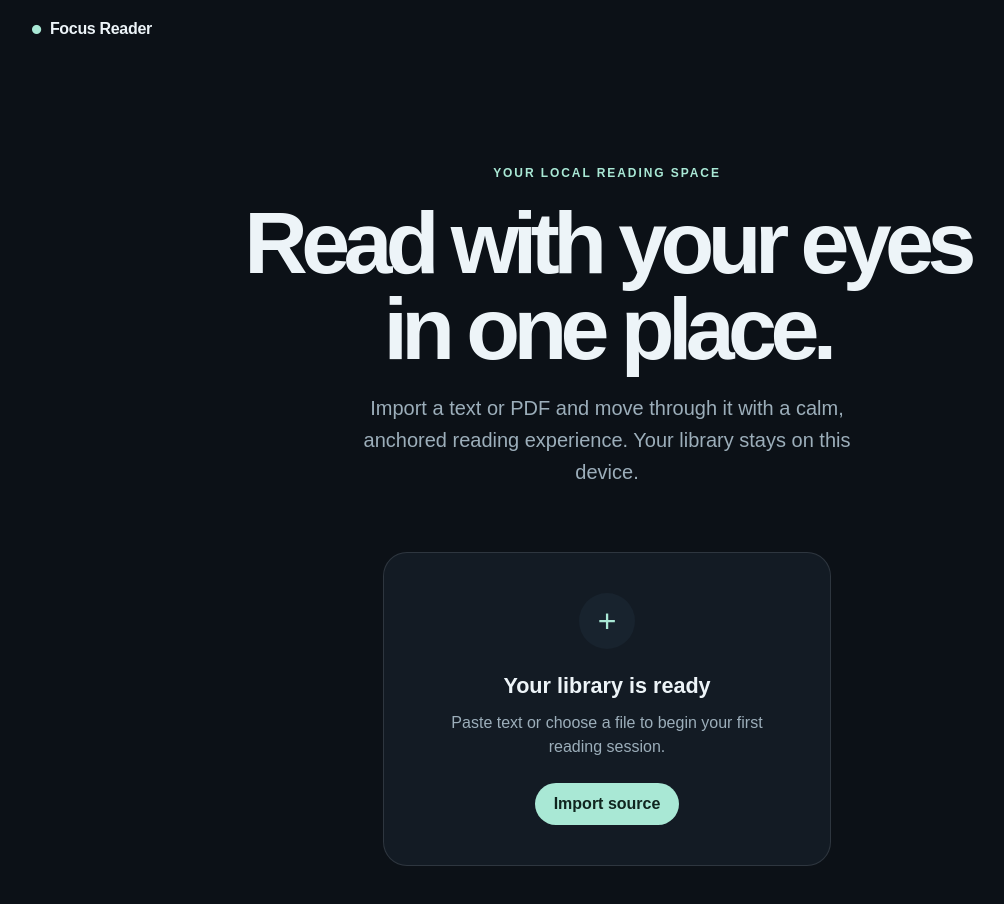
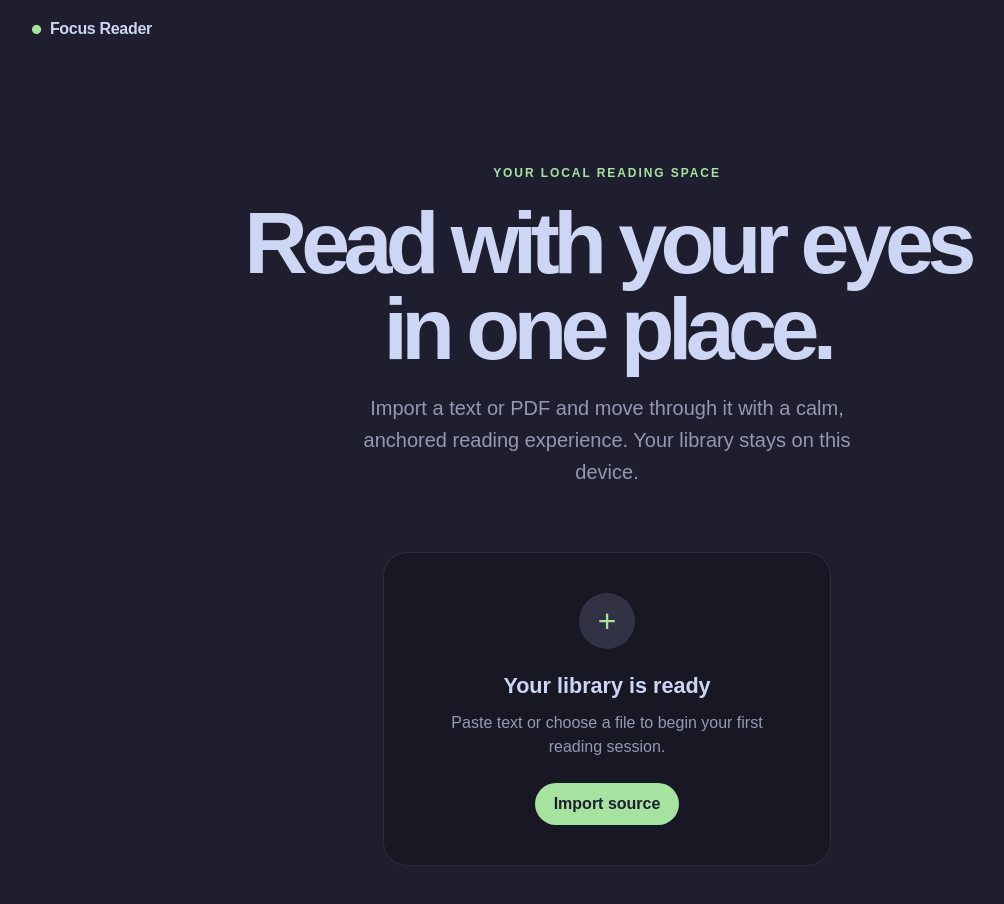
Before and after one commit to hggmarks/dread, a Next.js app: page / in a window 1280 px wide. Shown: the top 904 px of the page, without its empty margins (33-1037 px from the left). Built offline with nearby package versions, Linux system fonts and the light colour scheme.

Commit message:
Redesign Focus Reader with a minimalist reading interface

```diff
--- a/app/globals.css
+++ b/app/globals.css
@@ -1,13 +1,14 @@
 :root {
   color-scheme: dark;
-  --background: #0c1117;
-  --surface: #131b24;
-  --surface-raised: #18232e;
-  --text: #edf4f8;
-  --muted: #9caeba;
-  --accent: #a9e8d5;
-  --accent-ink: #10251f;
-  --border: rgba(237, 244, 248, 0.12);
+  --background: #1e1e2e;
+  --surface: #181825;
+  --surface-raised: #313244;
+  --text: #cdd6f4;
+  --muted: #9399b2;
+  --subtle: #6c7086;
+  --accent: #a6e3a1;
+  --accent-ink: #1e1e2e;
+  --border: rgba(205, 214, 244, 0.1);
 }
 
 * {
@@ -272,19 +273,10 @@ textarea.text-input {
 }
 
 .reader {
-  margin: clamp(3rem, 10vh, 7rem) auto 0;
-  max-width: 52rem;
-  padding: 0 1rem 4rem;
-}
-
-.reader[data-theme="light"] {
-  --background: #f5f7f6;
-  --surface: #ffffff;
-  --surface-raised: #e7efeb;
-  --text: #14211d;
-  --muted: #52635d;
-  --border: rgba(20, 33, 29, 0.16);
-  --accent-ink: #10251f;
+  display: flex;
+  flex-direction: column;
+  min-height: calc(100vh - 2.5rem);
+  padding: 0 clamp(1rem, 4vw, 4rem) 2rem;
 }
 
 .reader-toolbar,
@@ -294,30 +286,58 @@ textarea.text-input {
   justify-content: space-between;
 }
 
+.reader-toolbar {
+  border-bottom: 1px solid var(--border);
+  margin: 0 auto;
+  max-width: 72rem;
+  padding: 1rem 0;
+  width: 100%;
+}
+
+.reader-nav-link {
+  background: transparent;
+  border: 0;
+  color: var(--muted);
+  padding: 0.35rem 0;
+}
+
+.reader-nav-link:hover,
+.reader-nav-link:focus-visible {
+  color: var(--text);
+}
+
 .mode-switch {
-  background: var(--surface);
-  border: 1px solid var(--border);
-  border-radius: 999px;
   display: flex;
-  padding: 0.25rem;
+  gap: 1rem;
 }
 
 .mode-switch button {
   background: transparent;
   border: 0;
-  border-radius: 999px;
   color: var(--muted);
-  padding: 0.5rem 0.75rem;
+  padding: 0.35rem 0;
 }
 
 .mode-switch .mode-active {
-  background: var(--surface-raised);
+  border-bottom: 2px solid var(--accent);
   color: var(--text);
 }
 
+.reader-kicker {
+  color: var(--subtle);
+  font-size: 0.72rem;
+  letter-spacing: 0.14em;
+  margin: clamp(2rem, 6vh, 4rem) auto 0;
+  text-transform: uppercase;
+}
+
 .reader > h2 {
-  font-size: clamp(2rem, 5vw, 3.5rem);
-  margin: 0.5rem 0 2rem;
+  color: var(--muted);
+  font-size: 1rem;
+  font-weight: 500;
+  margin: 0.5rem auto 0;
+  max-width: 72rem;
+  text-align: center;
 }
 
 .conventional-text {
@@ -344,13 +364,12 @@ textarea.text-input {
 }
 
 .navigation-panel {
-  background: var(--surface);
-  border: 1px solid var(--border);
-  border-radius: 1rem;
   display: grid;
   gap: 1rem;
-  margin: 1.5rem 0;
-  padding: 1rem;
+  margin: 1rem auto 0;
+  max-width: 72rem;
+  padding: 0;
+  width: 100%;
 }
 
 .navigation-panel > label,
@@ -391,23 +410,57 @@ textarea.text-input {
 
 .focus-stage {
   align-items: center;
-  display: flex;
-  font-size: clamp(3rem, 12vw, 8rem);
+  display: grid;
+  flex: 1;
+  font-size: clamp(2.8rem, 9vw, 7rem);
   font-weight: 700;
-  justify-content: center;
-  letter-spacing: -0.06em;
-  min-height: 45vh;
+  gap: clamp(1rem, 3vw, 3rem);
+  grid-template-columns: minmax(0, 1fr) minmax(8rem, 1.5fr) minmax(0, 1fr);
+  letter-spacing: -0.07em;
+  margin: 0 auto;
+  max-width: 72rem;
+  min-height: min(58vh, 38rem);
   text-align: center;
   transform: scale(var(--reader-scale, 1));
+  width: 100%;
 }
 
-.focus-stage span {
-  position: absolute;
-  left: var(--reader-anchor, 50%);
-  transform: translateX(-50%);
+.focus-word {
+  color: var(--text);
+  min-width: 0;
+  white-space: nowrap;
+}
+
+.focus-word strong {
+  color: var(--accent);
+  font-weight: 700;
+}
+
+.context-word {
+  color: var(--subtle);
+  font-size: 0.38em;
+  font-weight: 500;
+  letter-spacing: -0.04em;
+  overflow: hidden;
+  text-overflow: ellipsis;
+  white-space: nowrap;
+}
+
+.context-word-previous {
+  text-align: right;
+}
+
+.context-word-next {
+  text-align: left;
 }
 
 .reader-controls {
+  align-items: center;
+  background: rgba(24, 24, 37, 0.92);
+  border-top: 1px solid var(--border);
+  gap: 1rem;
+  margin: auto -1rem 0;
+  padding: 0.75rem 1rem;
   transition: opacity 180ms ease;
 }
 
@@ -416,12 +469,13 @@ textarea.text-input {
   pointer-events: none;
 }
 
-.reader-controls {
-  background: var(--surface);
-  border: 1px solid var(--border);
-  border-radius: 1rem;
-  gap: 1rem;
-  padding: 1rem;
+.secondary-reader-controls {
+  transition: opacity 180ms ease;
+}
+
+.secondary-reader-controls.controls-hidden {
+  opacity: 0;
+  pointer-events: none;
 }
 
 .reader-controls label {
@@ -436,10 +490,25 @@ textarea.text-input {
 }
 
 .reader-settings {
+  background: var(--surface);
+  border: 1px solid var(--border);
+  bottom: calc(100% + 0.75rem);
+  display: grid;
+  gap: 0.75rem;
+  grid-template-columns: repeat(2, minmax(0, 1fr));
+  padding: 1rem;
+  position: absolute;
+  right: 1rem;
+  width: min(34rem, calc(100vw - 2rem));
+  z-index: 2;
+}
+
+.reader-controls {
+  position: relative;
+}
+
+.reader-settings {
   align-items: center;
-  display: flex;
-  flex-wrap: wrap;
-  gap: 0.75rem;
 }
 
 .reader-settings label {
@@ -456,16 +525,91 @@ textarea.text-input {
   padding: 0.45rem;
 }
 
-.reader[data-theme="light"] .reader-controls,
-.reader[data-theme="light"] .navigation-panel {
-  background: var(--surface);
+.shortcut-help {
+  border-top: 1px solid var(--border);
+  color: var(--muted);
+  display: grid;
+  gap: 0.25rem;
+  grid-column: 1 / -1;
+  padding-top: 0.75rem;
+}
+
+.shortcut-help strong {
+  color: var(--text);
+}
+
+.shortcut-help small {
+  color: var(--subtle);
+  margin-top: 0.35rem;
+}
+
+.reading-status {
+  align-items: center;
+  color: var(--muted);
+  display: flex;
+  font-size: 0.78rem;
+  gap: 1.5rem;
+  justify-content: center;
+  margin: 0 auto;
+  max-width: 72rem;
+  width: 100%;
+}
+
+.reading-status strong {
+  color: var(--text);
+  font-weight: 600;
 }
 
 @media (max-width: 600px) {
+  .reader {
+    min-height: 100svh;
+    padding-inline: 0.85rem;
+  }
+
+  .reader-toolbar {
+    padding-block: 0.75rem;
+  }
+
+  .reader-kicker,
+  .reader > h2 {
+    display: none;
+  }
+
+  .focus-stage {
+    gap: 0.35rem;
+    grid-template-columns: minmax(0, 0.6fr) minmax(9rem, 1.8fr) minmax(0, 0.6fr);
+    min-height: 62vh;
+  }
+
+  .context-word {
+    font-size: 0.28em;
+  }
+
+  .reading-status {
+    flex-wrap: wrap;
+    gap: 0.35rem 1rem;
+    justify-content: space-between;
+    padding-inline: 0.25rem;
+  }
+
   .reader-toolbar,
   .reader-controls {
     align-items: stretch;
     flex-direction: column;
+  }
+
+  .reader-settings {
+    bottom: calc(100% + 0.5rem);
+    grid-template-columns: 1fr;
+    right: 0;
+    width: calc(100vw - 1.7rem);
+  }
+}
+
+@media (prefers-reduced-motion: reduce) {
+  .reader-controls,
+  .secondary-reader-controls {
+    transition: none;
   }
 }
 
```
Also changed, not shown: app/reader.tsx (+91 -20 lines), 4 other files (tests, documents, lock files or other folders).
